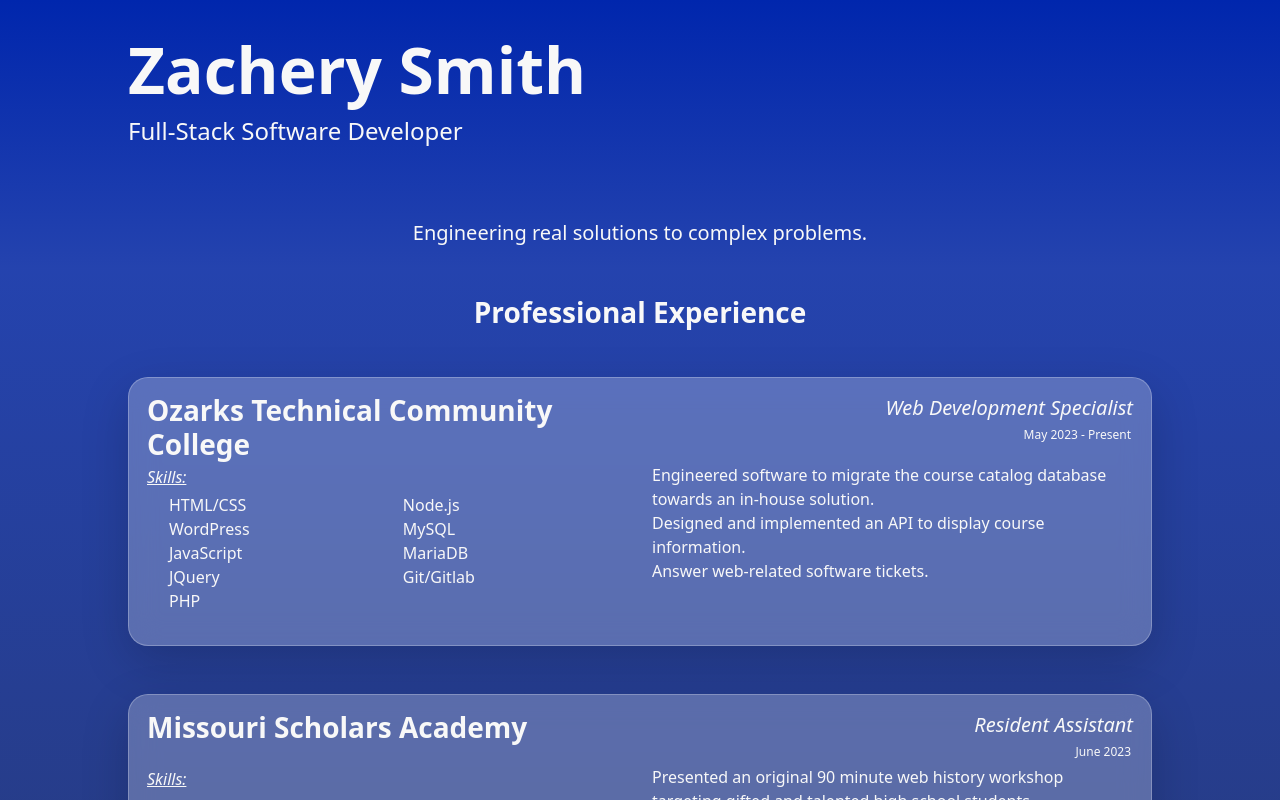
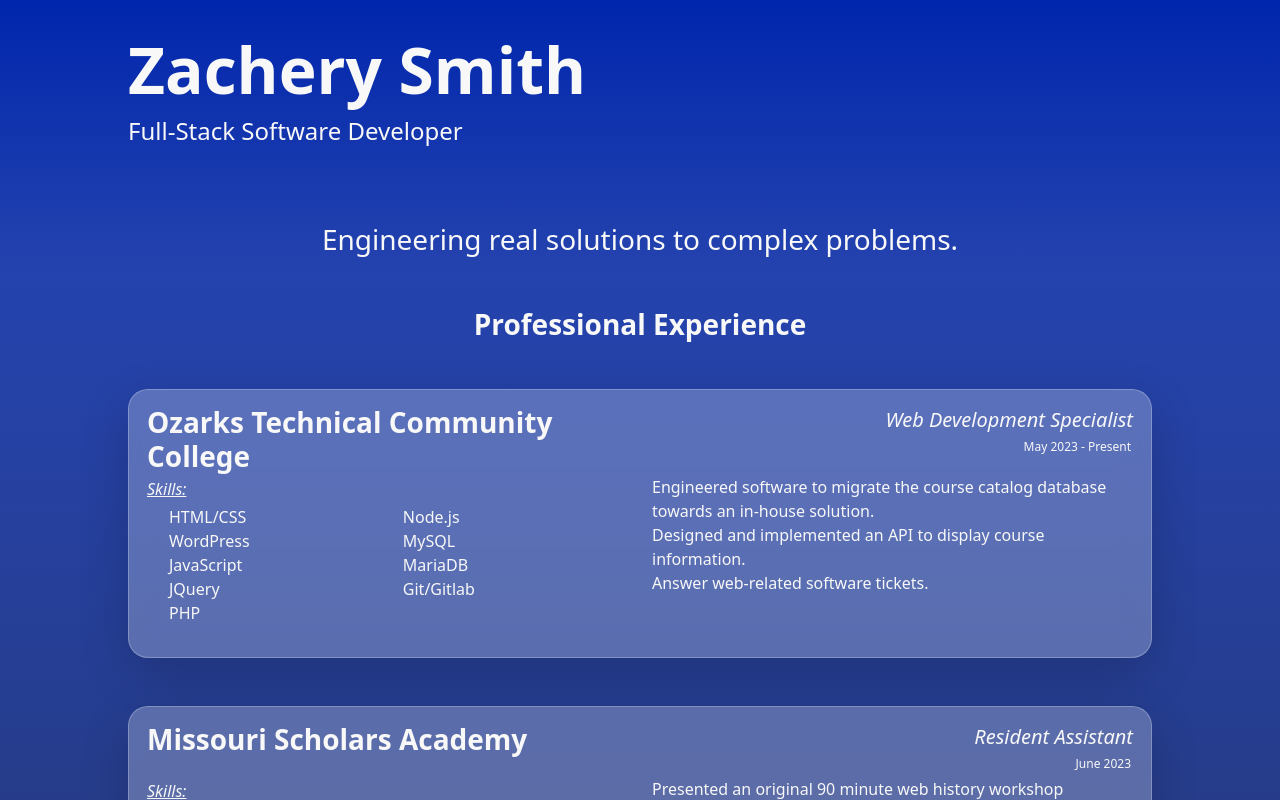
Before and after one commit to Xacheri/xacheri-dev, a Vue app in the folder xacheri-dev/: page / in a window 1280 px wide. Shown: the top 800 px of the page. Built offline with nearby package versions, Linux system fonts and the light colour scheme.

Commit message:
change tagline font-size

```diff
--- a/xacheri-dev/src/components/JobCard.vue
+++ b/xacheri-dev/src/components/JobCard.vue
@@ -51,8 +51,6 @@
         min-width: fit-content;
     }
 
-    .skillsListItem {
-    }
 
     #date {
         font-size: 0.75rem;
--- a/xacheri-dev/src/components/TagLine.vue
+++ b/xacheri-dev/src/components/TagLine.vue
@@ -3,7 +3,7 @@
 
 <template>
     <transition name="tagLineSlide" appear>
-        <span class="text-center mt-5 pt-3">Engineering real solutions to complex problems.</span>
+        <span class="text-center mt-5 pt-3 fs-3">Engineering real solutions to complex problems.</span>
     </transition>
 </template>
 
```
